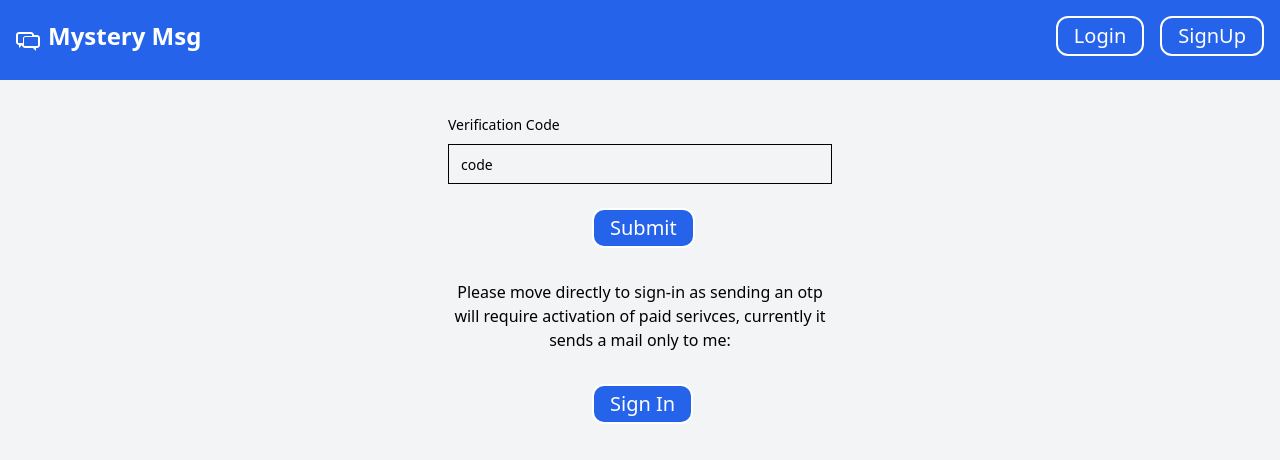
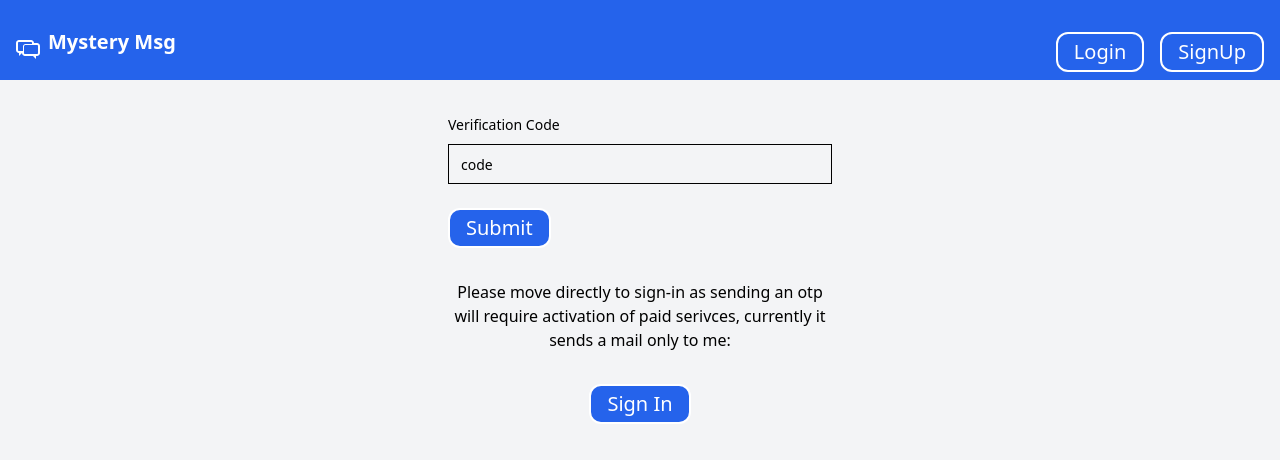
Before and after one commit to Satyam1345/mystery_message, a Next.js app: page /verify/1 in a window 1280 px wide. Shown: the top 460 px of the page. Built offline with nearby package versions, Linux system fonts and the light colour scheme; no server answers.

Commit message:
Added Responsiveness for Mobile View

```diff
--- a/src/app/(app)/dashboard/page.tsx
+++ b/src/app/(app)/dashboard/page.tsx
@@ -146,7 +146,7 @@ useEffect(() => {
   return (
     <>
     <Navbar/>
-      <div className= {`my-8 mx-4 md:mx-8 lg:mx-auto p-6 rounded-3xl w-full max-w-6xl transition-all duration-500 ${
+      <div className= {`my-8 md:mx-8 lg:mx-auto p-6 rounded-3xl w-full max-w-6xl transition-all duration-500 ${
     acceptMessages
       ? 'bg-gradient-to-r from-blue-300 to-blue-600'
       : 'bg-gradient-to-r from-blue-600 to-blue-300'
--- a/src/app/(auth)/verify/[username]/page.tsx
+++ b/src/app/(auth)/verify/[username]/page.tsx
@@ -63,7 +63,7 @@ const VerifyAccount = () =>{
   return (
     <>
     <Navbar/>
-        <div className="flex justify-center itens-center min-h-screen bg-gray-100">
+        <div className="w-full flex justify-center itens-center min-h-screen bg-gray-100">
             <div className="w-full max-w-md p-8">
             <Form {...form}>
       <form onSubmit={form.handleSubmit(onSubmit)} className="space-y-6">
@@ -80,17 +80,18 @@ const VerifyAccount = () =>{
             </FormItem>
           )}
         />
-        <Button type="submit" className='w-full md:w-auto text-xl bg-blue-600 mx-36 border-white text-white rounded-xl border-2 hover:bg-blue-500'>Submit</Button>
+        <Button type="submit" className='text-xl bg-blue-600  mx-32 lg:mx-auto border-white text-white rounded-xl border-2 hover:bg-blue-500'>Submit</Button>
       </form>
     </Form>
 
         <div className="text-center mt-8">
           <p>
             Please move directly to sign-in as sending an otp will require activation of paid serivces, currently it sends a mail only to me: {' '}
-            <Button onClick={handleSignInRedirect} className='w-full md:w-auto text-xl bg-blue-600 mx-36 mt-8 border-white text-white rounded-xl border-2 hover:bg-blue-500'>
+
+          </p>
+          <Button onClick={handleSignInRedirect} className='md:w-auto text-xl bg-blue-600 mx-auto mt-8 border-white text-white rounded-xl border-2 hover:bg-blue-500'>
             Sign In
             </Button>
-          </p>
         </div>
 
             </div>
--- a/src/app/u/[username]/page.tsx
+++ b/src/app/u/[username]/page.tsx
@@ -44,7 +44,7 @@ const Page = () => {
                     {/* <Navbar/> */}
     <div className="p-5 max-w-md mx-auto mt-40 bg-white shadow-xl rounded-md">
 
-  <h1 className="text-2xl font-bold mb-4">Enter your Secret Message here:</h1>
+  <h1 className="text-2xl font-bold mb-4">Send a Secret Text to {username}🤭 </h1>
 
   <div className="mb-4">
     <label
--- a/src/components/Navbar.tsx
+++ b/src/components/Navbar.tsx
@@ -15,20 +15,20 @@ const Navbar = () => {
   }
 
   return (
-    <nav className='shadow-sm h-20 bg-blue-600'>
+    <nav className='shadow-sm h-32 lg:h-20 bg-blue-600 w-full center'>
       <div className='container mx-auto flex flex-col md:flex-row justify-between items-center p-4 text-white font-normal text-2xl'>
         <div className='flex flex-row gap-x-2'>
           <TiMessages className='mt-2' />
-          <a className='text-xxl font-bold mb-6 md:mb-0' href="#">Mystery Msg</a>
+          <a className='text-xl lg:text-xxl font-bold md:mb-0' href="#">Mystery Msg</a>
         </div>
         {
           session ? (
             <>
-              <span>Welcome, {user.username || user.email}</span>
-              <Button className='w-full md:w-auto text-xl border-white rounded-xl border-2 hover:bg-blue-500' onClick={handleLogout}>Logout</Button>
+              <span className='lg:ml-40 '>Welcome, {user.username || user.email}</span>
+              <Button className='ml-80 md:w-auto lg:text-xl border-white rounded-xl border-2 hover:bg-blue-500' onClick={handleLogout}>Logout</Button>
             </>
           ) : (
-            <div className='flex flex-row gap-x-4'>
+            <div className='flex flex-row gap-x-4 mt-4'>
               <Link href='/sign-in'>
                 <Button className='w-full md:w-auto text-xl border-white rounded-xl border-2 hover:bg-blue-500'>Login</Button>
               </Link>
```
